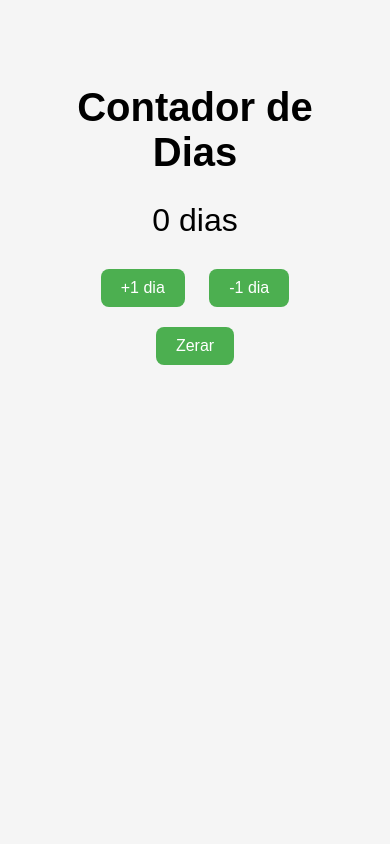
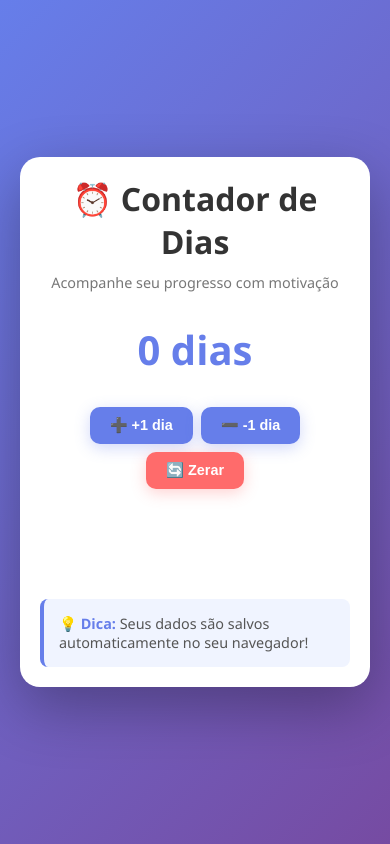
Before and after one commit to joaomarcos29/Contador-de-Dias, a plain HTML site: page index.html in a window 390 px wide. Drawn offline with Linux system fonts and the light colour scheme.

Commit message:
Update: Add localStorage, improve design and mobile optimization

```diff
--- a/index.html
+++ b/index.html
@@ -5,56 +5,173 @@
   <meta name="viewport" content="width=device-width, initial-scale=1.0">
   <title>Contador de Dias</title>
   <style>
+    * {
+      margin: 0;
+      padding: 0;
+      box-sizing: border-box;
+    }
+
     body {
-      font-family: Arial, sans-serif;
+      font-family: 'Segoe UI', Tahoma, Geneva, Verdana, sans-serif;
       text-align: center;
-      background: #f5f5f5;
-      padding: 50px;
+      background: linear-gradient(135deg, #667eea 0%, #764ba2 100%);
+      min-height: 100vh;
+      padding: 20px;
+      display: flex;
+      justify-content: center;
+      align-items: center;
+    }
+
+    .container {
+      background: white;
+      border-radius: 20px;
+      padding: 40px;
+      box-shadow: 0 20px 60px rgba(0, 0, 0, 0.3);
+      max-width: 500px;
+      width: 100%;
     }
 
     h1 {
       font-size: 2.5em;
+      color: #333;
+      margin-bottom: 10px;
+    }
+
+    .subtitle {
+      color: #777;
+      font-size: 0.9em;
+      margin-bottom: 30px;
     }
 
     #contador {
-      font-size: 2em;
-      margin: 20px 0;
+      font-size: 3em;
+      font-weight: bold;
+      margin: 30px 0;
+      color: #667eea;
+    }
+
+    .button-group {
+      display: flex;
+      gap: 10px;
+      justify-content: center;
+      flex-wrap: wrap;
+      margin: 30px 0;
     }
 
     button {
-      padding: 10px 20px;
-      margin: 10px;
+      padding: 12px 24px;
       font-size: 1em;
       cursor: pointer;
       border: none;
-      border-radius: 8px;
-      background-color: #4CAF50;
+      border-radius: 10px;
+      background-color: #667eea;
       color: white;
+      font-weight: bold;
+      transition: all 0.3s ease;
+      box-shadow: 0 4px 15px rgba(102, 126, 234, 0.3);
     }
 
     button:hover {
-      background-color: #45a049;
+      background-color: #764ba2;
+      transform: translateY(-2px);
+      box-shadow: 0 6px 20px rgba(102, 126, 234, 0.4);
+    }
+
+    button:active {
+      transform: translateY(0);
+    }
+
+    .btn-zerar {
+      background-color: #ff6b6b;
+      box-shadow: 0 4px 15px rgba(255, 107, 107, 0.3);
+    }
+
+    .btn-zerar:hover {
+      background-color: #ee5a52;
+      box-shadow: 0 6px 20px rgba(255, 107, 107, 0.4);
     }
 
     #mensagem {
+      margin-top: 30px;
+      font-size: 1.1em;
+      color: #333;
+      min-height: 60px;
+      animation: slideIn 0.5s ease;
+    }
+
+    @keyframes slideIn {
+      from {
+        opacity: 0;
+        transform: translateY(-10px);
+      }
+      to {
+        opacity: 1;
+        transform: translateY(0);
+      }
+    }
+
+    .info-box {
+      background: #f0f4ff;
+      border-left: 4px solid #667eea;
+      padding: 15px;
       margin-top: 20px;
-      font-size: 1.2em;
-      color: #333;
+      border-radius: 8px;
+      text-align: left;
+      font-size: 0.9em;
+      color: #555;
+    }
+
+    .info-box strong {
+      color: #667eea;
+    }
+
+    @media (max-width: 600px) {
+      .container {
+        padding: 20px;
+      }
+
+      h1 {
+        font-size: 2em;
+      }
+
+      #contador {
+        font-size: 2.5em;
+      }
+
+      button {
+        padding: 10px 20px;
+        font-size: 0.9em;
+      }
+
+      .button-group {
+        gap: 8px;
+      }
     }
   </style>
 </head>
 <body>
 
-  <h1>Contador de Dias</h1>
-  <div id="contador">0 dias</div>
+  <div class="container">
+    <h1>⏰ Contador de Dias</h1>
+    <p class="subtitle">Acompanhe seu progresso com motivação</p>
 
-  <button onclick="alterarDias(1)">+1 dia</button>
-  <button onclick="alterarDias(-1)">-1 dia</button>
-  <button onclick="zerar()">Zerar</button>
+    <div id="contador">0 dias</div>
 
-  <div id="mensagem"></div>
+    <div class="button-group">
+      <button onclick="alterarDias(1)">➕ +1 dia</button>
+      <button onclick="alterarDias(-1)">➖ -1 dia</button>
+      <button onclick="zerar()" class="btn-zerar">🔄 Zerar</button>
+    </div>
+
+    <div id="mensagem"></div>
+
+    <div class="info-box">
+      <strong>💡 Dica:</strong> Seus dados são salvos automaticamente no seu navegador!
+    </div>
+  </div>
 
   <script>
+    const STORAGE_KEY = 'contadorDias';
     let dias = 0;
 
     const versiculos = [
@@ -64,6 +181,19 @@
       "Romanos 8:28 - Todas as coisas cooperam para o bem.",
       "Josué 1:9 - Seja forte e corajoso."
     ];
+
+    // Carregar dados do localStorage na inicialização
+    function carregarDados() {
+      const dadosSalvos = localStorage.getItem(STORAGE_KEY);
+      if (dadosSalvos !== null) {
+        dias = parseInt(dadosSalvos);
+      }
+    }
+
+    // Salvar dados no localStorage
+    function salvarDados() {
+      localStorage.setItem(STORAGE_KEY, dias);
+    }
 
     function atualizarTela() {
       let anos = Math.floor(dias / 365);
@@ -102,14 +232,18 @@
 
       atualizarTela();
       mostrarMensagem();
+      salvarDados();
     }
 
     function zerar() {
       dias = 0;
       atualizarTela();
       document.getElementById("mensagem").innerText = "";
+      salvarDados();
     }
 
+    // Inicializar
+    carregarDados();
     atualizarTela();
   </script>
 
```
